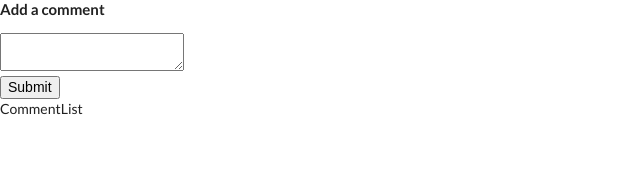
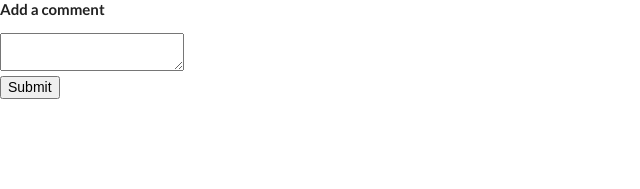
Before and after one commit to rowaxl/react-redux-test, a React app: page / in a window 1280 px wide. Shown: the top 189 px of the page, without its empty margins (0-640 px from the left). Built offline with nearby package versions, Linux system fonts and the light colour scheme.

Commit message:
implement save comment function

```diff
--- a/package.json
+++ b/package.json
@@ -51,6 +51,7 @@
     "sass-loader": "7.1.0",
     "style-loader": "0.23.1",
     "terser-webpack-plugin": "1.2.2",
+    "ulid": "^2.3.0",
     "url-loader": "1.1.2",
     "webpack": "4.28.3",
     "webpack-dev-server": "3.1.14",
--- a/src/components/CommentList.js
+++ b/src/components/CommentList.js
@@ -1,13 +1,20 @@
 import React, { Component } from 'react';
+import { connect } from 'react-redux';
+import {ulid} from 'ulid';
 
 class CommentList extends Component {
     render() {
+        console.log('this.props: ', this.props);
         return (
-            <div>
-                CommentList
-            </div>
+            <ul>
+                {this.props.comments.map(comment => <li key={ulid()}>{comment}</li> )}
+            </ul>
         );
     };
 }
 
-export default CommentList;
+const mapStateToProps = state => {
+    return { comments: state.comments };
+}
+
+export default connect(mapStateToProps)(CommentList);
```
Also changed, not shown: 1 other file (tests, documents, lock files or other folders).
